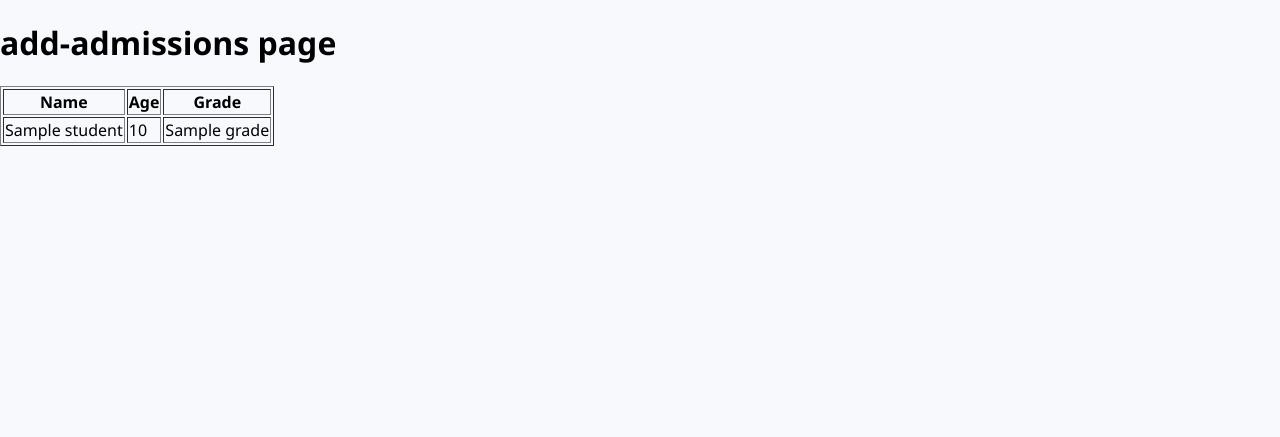
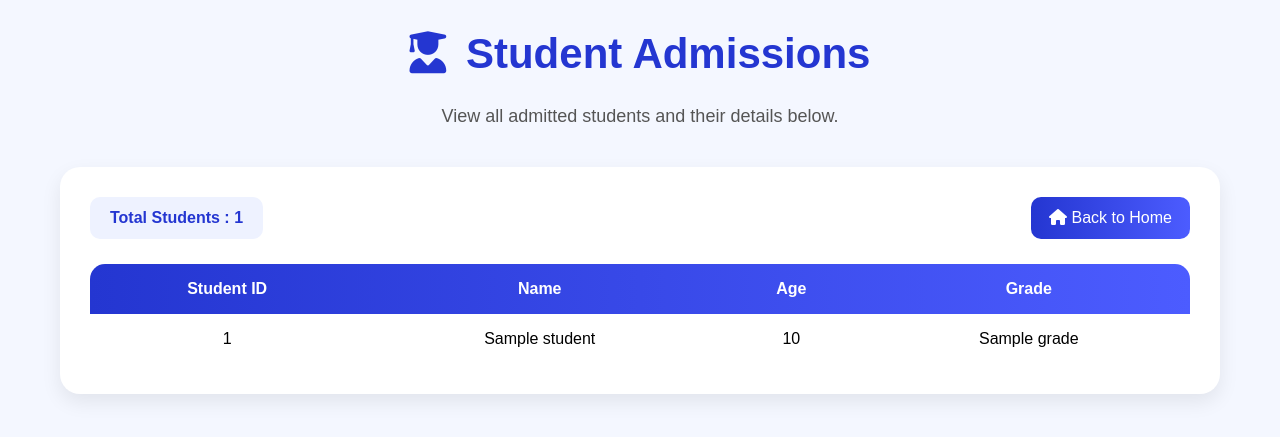
Before and after one commit to Babafakruddin-Darubhaigari/django-schoolapp, a Django app: template templates/admissions/add-admission.html in a window 1280 px wide. Shown: the top 437 px of the page. Run offline with Django 3.2, Linux system fonts and the light colour scheme; the template is opened without the code that fills it: most values are stand-ins (such as "Sample title", 1, 10 or a date in 2020).

Commit message:
improved version of  add-admissions html  and css

```diff
--- /dev/null
+++ b/static/stylesheets/add-admissions.css
@@ -0,0 +1,95 @@
+body{
+    background-color: #f4f7ff;
+    font-family: Arial, Helvetica, sans-serif;
+}
+
+.page-heading{
+    text-align: center;
+    font-size: 42px;
+    color: #2436d1;
+    margin-top: 30px;
+}
+
+.page-subtext{
+    text-align: center;
+    font-size: 18px;
+    color: #555;
+    margin-bottom: 40px;
+}
+
+.admission-wrapper{
+    width: 90%;
+    max-width: 1100px;
+    margin: auto;
+    background: white;
+    padding: 30px;
+    border-radius: 20px;
+    box-shadow: 0px 8px 20px rgba(0,0,0,0.08);
+}
+
+.top-actions{
+    display: flex;
+    justify-content: space-between;
+    align-items: center;
+    margin-bottom: 25px;
+    flex-wrap: wrap;
+    gap: 15px;
+}
+
+.student-count{
+    background: #eef2ff;
+    color: #2436d1;
+    padding: 12px 20px;
+    border-radius: 10px;
+    font-weight: bold;
+}
+
+.home-btn{
+    text-decoration: none;
+    background: linear-gradient(90deg, #2436d1, #4c5cff);
+    color: white;
+    padding: 12px 18px;
+    border-radius: 10px;
+    transition: 0.3s;
+}
+
+.home-btn:hover{
+    transform: scale(1.05);
+}
+
+table{
+    width: 100%;
+    border-collapse: collapse;
+    overflow: hidden;
+    border-radius: 15px;
+}
+
+thead{
+    background: linear-gradient(90deg, #2436d1, #4c5cff);
+    color: white;
+}
+
+th, td{
+    padding: 16px;
+    text-align: center;
+}
+
+tbody tr:nth-child(even){
+    background-color: #f7f9fc;
+}
+
+tbody tr:hover{
+    background-color: #e8eeff;
+    transition: 0.3s;
+}
+
+.empty-message{
+    text-align: center;
+    padding: 40px;
+    color: #777;
+    font-size: 20px;
+}
+
+.icon-space{
+    margin-right: 8px;
+}
--- a/templates/admissions/add-admission.html
+++ b/templates/admissions/add-admission.html
@@ -5,27 +5,80 @@
 <head>
     <meta charset="UTF-8">
     <meta name="viewport" content="width=device-width, initial-scale=1.0">
-    <title>add-admissions page</title>
-    <link rel="stylesheet" href="{% static 'stylesheets/styles.css' %}" type="text/css">
+    <title>Add Admissions</title>
+
+    <!-- External CSS -->
+    <link rel="stylesheet" href="{% static 'stylesheets/add-admissions.css' %}">
+
+    <!-- Font Awesome -->
+    <link rel="stylesheet"
+    href="https://cdnjs.cloudflare.com/ajax/libs/font-awesome/6.5.1/css/all.min.css">
 </head>
+
 <body>
-    <h1>add-admissions page</h1>
 
-    <table border="1px">
+    <h1 class="page-heading">
+        <i class="fa-solid fa-user-graduate icon-space"></i>
+        Student Admissions
+    </h1>
+
+    <p class="page-subtext">
+        View all admitted students and their details below.
+    </p>
+
+    <div class="admission-wrapper">
+
+        <div class="top-actions">
+
+            <div class="student-count">
+                Total Students : {{ allStudents|length }}
+            </div>
+
+            <a href="/" class="home-btn">
+                <i class="fa-solid fa-house"></i>
+                Back to Home
+            </a>
+
+        </div>
+
+        {% if allStudents %}
+
+        <table>
+
+            <thead>
                 <tr>
+                    <th>Student ID</th>
                     <th>Name</th>
                     <th>Age</th>
                     <th>Grade</th>
                 </tr>
+            </thead>
+
+            <tbody>
+
                 {% for student in allStudents %}
                 <tr>
+                    <td>{{ student.id }}</td>
                     <td>{{ student.name }}</td>
                     <td>{{ student.age }}</td>
                     <td>{{ student.grade }}</td>
                 </tr>
                 {% endfor %}
+
+            </tbody>
+
         </table>
 
+        {% else %}
+
+        <div class="empty-message">
+            <i class="fa-solid fa-circle-info"></i>
+            No student admissions available.
+        </div>
+
+        {% endif %}
+
+    </div>
 
 </body>
 </html>
```
Lines whose indentation alone changed are shown as unchanged.
